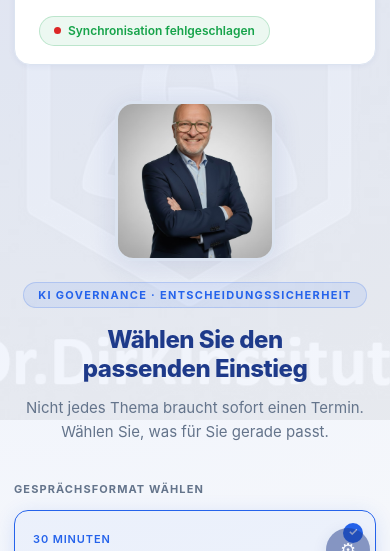
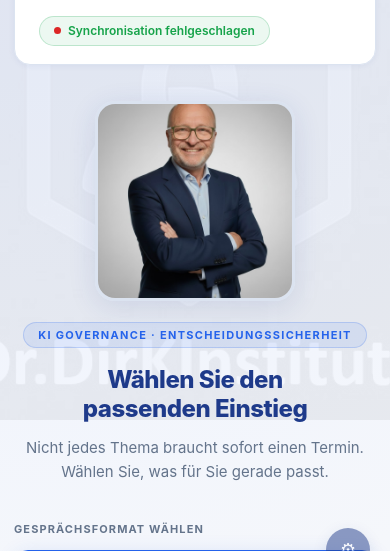
Before and after one commit to Dkoetting/terminbuchung, a plain HTML site: page index.html in a window 390 px wide. Shown: the part 252-803 px from the top of the page. Drawn offline with Linux system fonts and the light colour scheme; no server answers.

Commit message:
Enlarge hero portrait to 300px (200px mobile)
Co-Authored-By: Claude Opus 4.6 <noreply@anthropic.com>

```diff
--- a/index.html
+++ b/index.html
@@ -89,7 +89,7 @@ header {
 }
 .hero-text { flex:1; }
 .hero-portrait {
-  width:220px; height:220px; border-radius:18px; object-fit:cover;
+  width:300px; height:300px; border-radius:20px; object-fit:cover;
   border:3px solid var(--border); box-shadow:0 6px 28px rgba(30,58,138,0.12);
   flex-shrink:0;
 }
@@ -324,7 +324,7 @@ textarea.form-input { resize:vertical; min-height:90px; }
   .logo-left { height:34px; } .logo-right { height:22px; }
   .app-wrapper { padding:28px 14px 60px; }
   .hero-row { flex-direction:column; text-align:center; gap:20px; }
-  .hero-portrait { width:160px; height:160px; order:-1; }
+  .hero-portrait { width:200px; height:200px; order:-1; }
   .path-selector { grid-template-columns:1fr; }
   .form-row { grid-template-columns:1fr; }
   .modal-form-row { grid-template-columns:1fr; }
```
